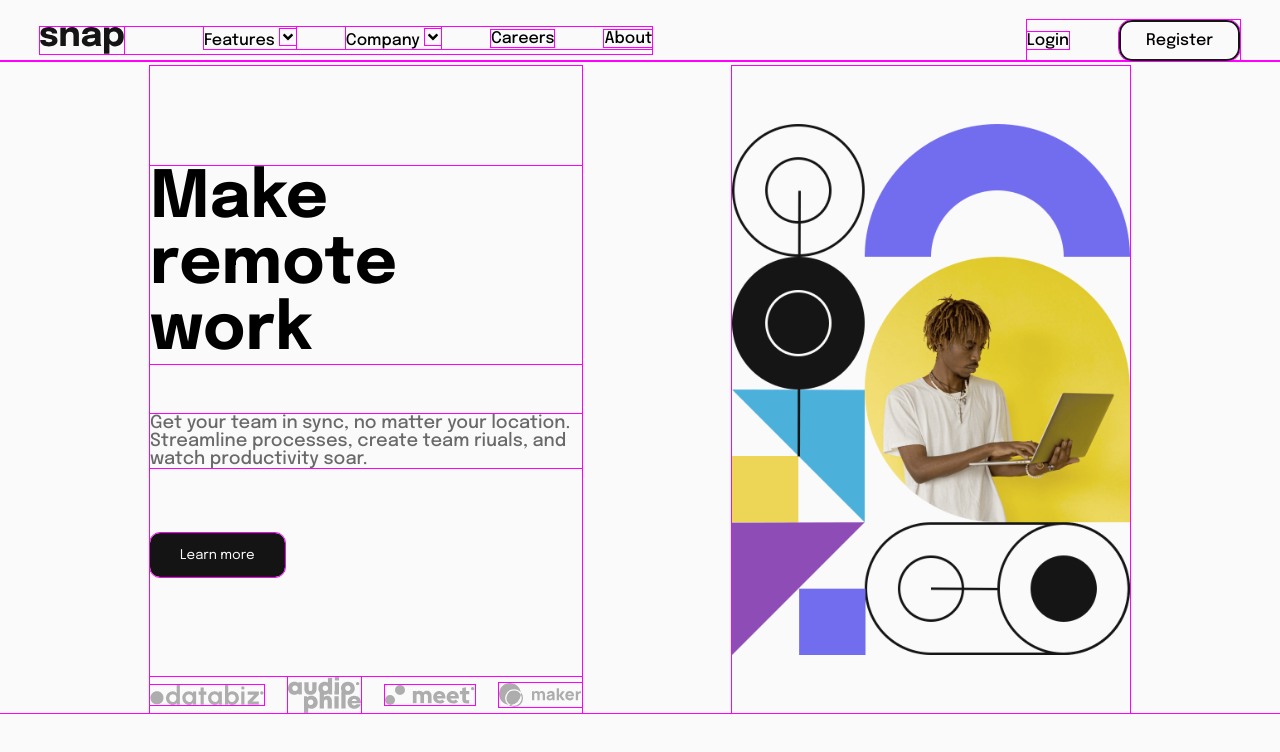
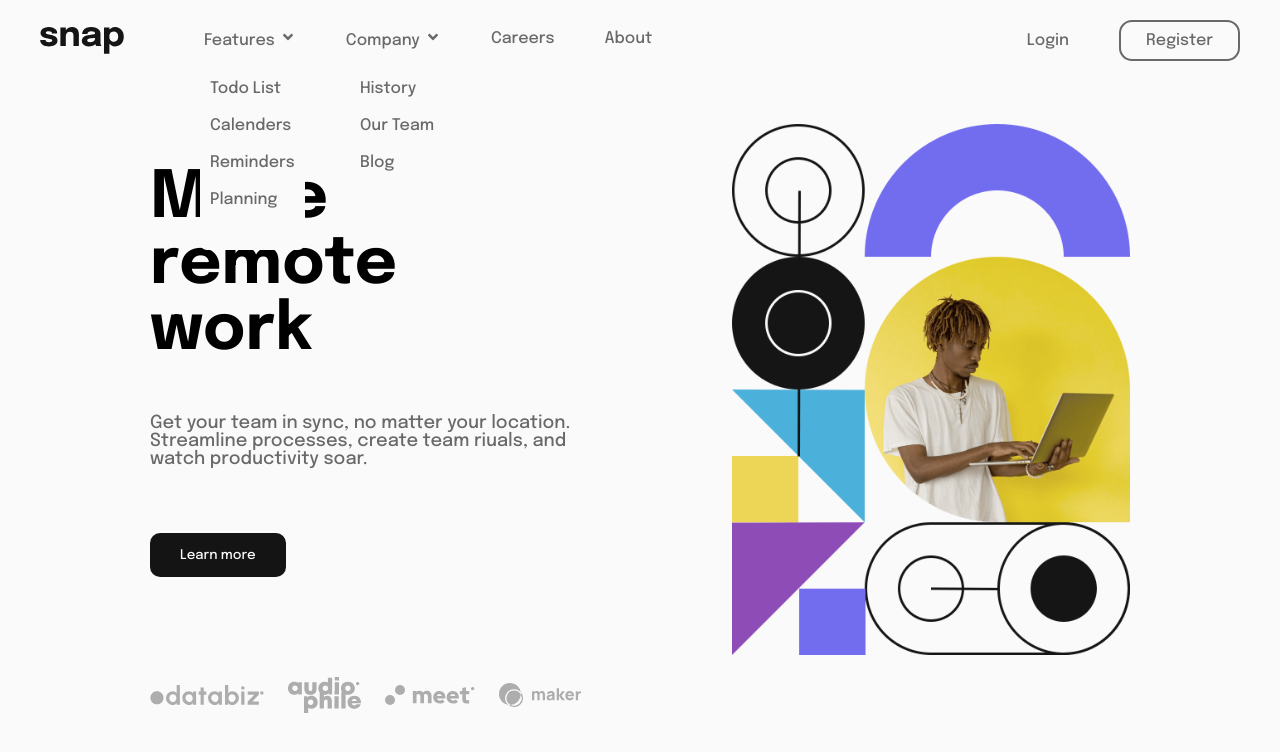
Before and after one commit to DicksonAnthony/Snap-react, a React (Create React App) app: page / in a window 1280 px wide. Shown: the top 752 px of the page. Built offline with nearby package versions, Linux system fonts and the light colour scheme.

Commit message:
Building active states

```diff
--- a/src/GlobalStyle.js
+++ b/src/GlobalStyle.js
@@ -4,8 +4,8 @@ export const GlobalStyle = createGlobalStyle`
     *{
         margin: 0;
         padding: 0;
-        /* overflow: hidden; */
-        outline: 1px solid magenta;
+        overflow: hidden;
+        /* outline: 1px solid magenta; */
         box-sizing: border-box;
 
     }
--- a/src/components/Nav.jsx
+++ b/src/components/Nav.jsx
@@ -8,6 +8,11 @@ import {
   Rightcont,
   Register,
   Icon,
+  Lione,
+  Litwo,
+  Lithree,
+  Popone,
+  Poptwo,
 } from "./styles/Nav.styled";
 const Navigation = () => {
   return (
@@ -16,19 +21,30 @@ const Navigation = () => {
         <Leftcont>
           <Image src={Img} alt="logo" />
           <Ul>
-            <li>
+            <Lione>
               Features
               <Icon />
-            </li>
+            </Lione>
 
-            <li>
+            <Litwo>
               Company
               <Icon />
-            </li>
+            </Litwo>
 
-            <li>Careers</li>
-            <li>About</li>
+            <Lithree>Careers</Lithree>
+            <Lithree>About</Lithree>
           </Ul>
+          <Popone>
+            <li>Todo List</li>
+            <li>Calenders</li>
+            <li>Reminders</li>
+            <li>Planning</li>
+          </Popone>
+          <Poptwo>
+            <li>History</li>
+            <li>Our Team</li>
+            <li>Blog</li>
+          </Poptwo>
         </Leftcont>
         <Rightcont>
           <p>Login</p>
--- a/src/components/styles/Content.styled.js
+++ b/src/components/styles/Content.styled.js
@@ -48,11 +48,20 @@ export const Desc = styled.p`
 `;
 export const Button = styled.button`
   border: none;
+  font-weight: 500;
   padding: 15px 30px;
   border-radius: 10px;
   color: hsl(0, 0%, 98%);
   font-family: "Epilogue";
   background-color: hsl(0, 0%, 8%);
+
+  &:hover {
+    cursor: pointer;
+    font-weight: 600;
+    color: hsl(0, 0%, 8%);
+    border: 1px solid;
+    background-color: transparent;
+  }
 
   @media screen and (max-width: 786px) {
     margin: 0;
--- a/src/components/styles/Nav.styled.js
+++ b/src/components/styles/Nav.styled.js
@@ -3,9 +3,11 @@ import { FaAngleDown } from "react-icons/fa";
 
 export const Nav = styled.nav`
   display: flex;
+  overflow: visible;
   position: relative;
   align-items: center;
   padding: 20px 40px 0;
+  color: hsl(0, 0%, 41%);
   justify-content: space-between;
 
   @media screen and (max-width: 768px) {
@@ -29,18 +31,70 @@ export const Ul = styled.ul`
   text-decoration: none;
   justify-content: space-between;
 `;
+export const Lione = styled.li`
+  &:hover {
+    cursor: pointer;
+    color: hsl(0, 0%, 8%);
+  }
+`;
+export const Litwo = styled.li`
+  &:hover {
+    cursor: pointer;
+    color: hsl(0, 0%, 8%);
+  }
+`;
+export const Lithree = styled.li`
+  &:hover {
+    cursor: pointer;
+    color: hsl(0, 0%, 8%);
+  }
+`;
+export const Icon = styled(FaAngleDown)`
+  margin-top: 2px;
+  margin-left: 5px;
+`;
 export const Rightcont = styled.div`
   gap: 50px;
   display: flex;
   align-items: center;
   justify-content: space-between;
+
+  &:hover {
+    p {
+      cursor: pointer;
+      color: hsl(0, 0%, 8%);
+    }
+  }
 `;
 export const Register = styled.a`
   padding: 10px 25px;
   border-radius: 13px;
-  border: 2px solid hsl(0, 0%, 8%);
+  border: 2px solid hsl(0, 0%, 41%);
+
+  &:hover {
+    cursor: pointer;
+    color: hsl(0, 0%, 8%);
+    border: 2px solid hsl(0, 0%, 8%);
+  }
 `;
-export const Icon = styled(FaAngleDown)`
-  margin-top: 2px;
-  margin-left: 5px;
+export const Popone = styled.ul`
+  top: 70px;
+  left: 200px;
+  /* width: 80px; */
+  height: 180px;
+  /* display: none; */
+  padding: 10px;
+  list-style: none;
+  position: absolute;
+  border-radius: 7px;
+  /* box-shadow: ; */
+  background-color: hsl(0, 0%, 98%);
+
+  li {
+    margin-bottom: 20px;
+  }
 `;
+export const Poptwo = styled(Popone)`
+  height: 150px;
+  left: 350px;
+`;
```
